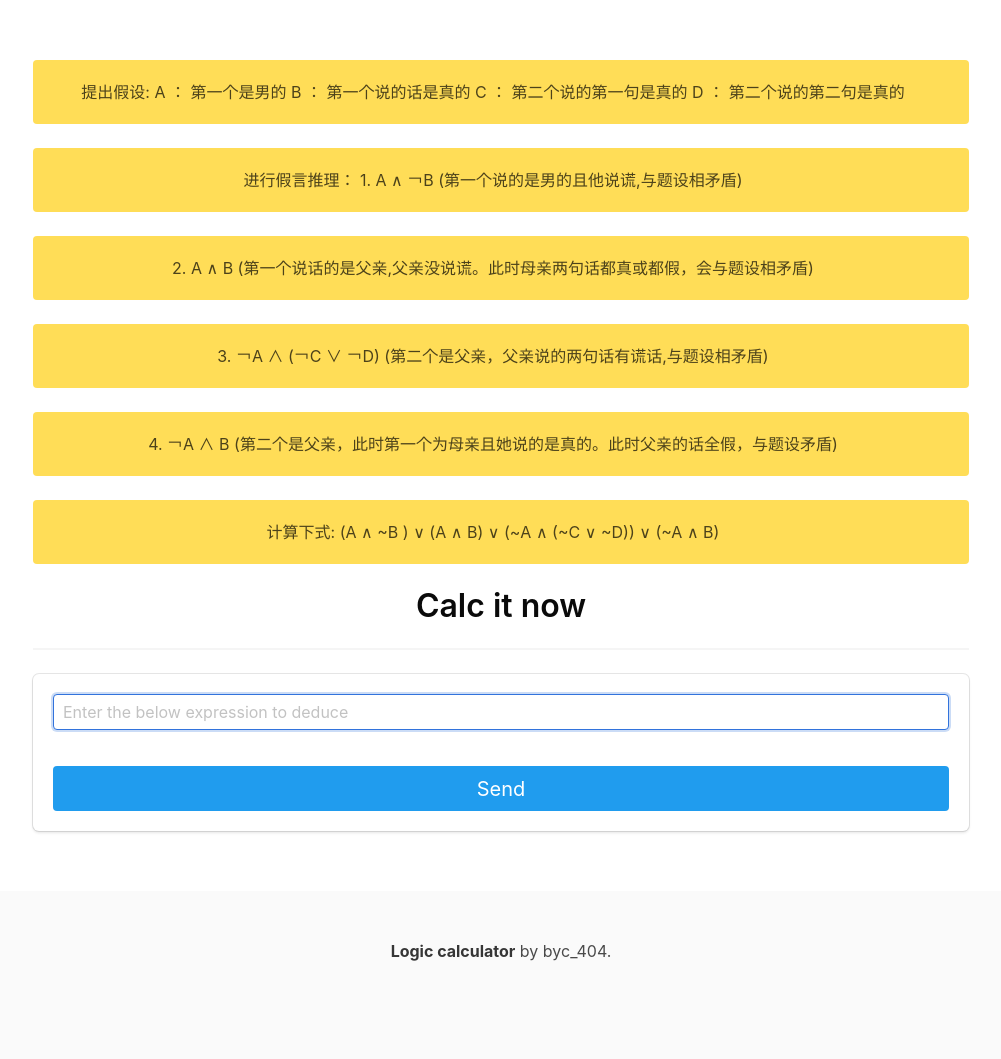
After one commit to baiyecha404/coding-week, a Flask app: page /deduce in a window 1280 px wide. The commit adds this page. Shown: the whole page, without its empty margins (139-1140 px from the left). Run offline with Flask 2, Linux system fonts and the light colour scheme.

Commit message:
Might be the final version

```diff
--- a/TruthTable.py
+++ b/TruthTable.py
@@ -11,7 +11,7 @@ class Truths(object):
         self.ints = ints
         self.results=[]
         # generate the sets of booleans for the bases
-        self.base_conditions = list(itertools.product([False, True],repeat=len(base)))
+        self.base_conditions = list(itertools.product([False, True], repeat=len(base)))
 
         # regex to match whole words defined in self.bases
         # used to add object context to variables in self.phrases
@@ -20,8 +20,8 @@ class Truths(object):
 
     def calculate(self, *args):
         # convert tuple args  to dict, then evaluate it.
-        evaluate_phrases=(evaluate(parse(self.phrases,),dict(zip(self.base,list(args)))))
-        row=list(args) + [evaluate_phrases]
+        evaluate_phrases = (evaluate(parse(self.phrases,), dict(zip(self.base, list(args)))))
+        row = list(args) + [evaluate_phrases]
         self.results.append(row)
         if self.ints:
             return [int(item) for item in row]
--- a/app.py
+++ b/app.py
@@ -1,5 +1,5 @@
-from flask import Flask, render_template, request, flash, redirect, send_file, session
-from func import PrintCNF,PrintDNF,getResult,getVariables
+from flask import Flask, render_template, request, flash
+from func import PrintCNF,PrintDNF,getResult,getVariables,deduce
 import os
 
 
@@ -8,6 +8,7 @@ app.config['SECRET_KEY']=os.urandom(20)
 
 
 ALLOWED_OPTIONS = ["truthtable", "getDNF", "getCNF", "deduce"]
+GENDER= ['Male','Female']
 
 @app.route("/")
 def index():
@@ -27,11 +28,10 @@ def calc():
         return "Plz send your option."
     else:
         if options not in ALLOWED_OPTIONS:
-            return "Options not supported."
+            return "Option not supported."
         try:
             variables = getVariables(expression)
-            result=getResult(variables,expression)
-
+            result = getResult(variables,expression)
             # unreadable table eg:[[True,True],[],[]...]
             digit_table = result.getResult()
             if options == "truthtable":
@@ -68,5 +68,30 @@ def judge():
         except Exception as e:
             return str(e)
 
+@app.route("/deduce", methods=["GET"])
+def send_deduce():
+    return render_template('deduce.html')
+
+@app.route("/deduce", methods=["POST"])
+def deduce_result():
+    expression = request.form["expression"]
+    if expression == "":
+        return "Just copy and paste..."
+    else:
+        try:
+            variables = getVariables(expression)
+            result = getResult(variables, expression).getResult()
+            answer = deduce(variables,result)
+            flash("Result: " + str(answer))
+            first_gender = (GENDER[0] if answer['A'] else GENDER[1])
+            second_gender = [gender for gender in GENDER if gender != first_gender][0]
+            child_gender = (GENDER[0] if answer['B'] else GENDER[1])
+            flash('The first one is {0}, the second one is {1}.The child is {2}'.format(
+                first_gender, second_gender, child_gender
+            ))
+            return render_template('deduce.html')
+        except Exception as e:
+            return str(e)
+
 if __name__ == "__main__":
     app.run('0.0.0.0', port=8000, threaded=True)
--- /dev/null
+++ b/templates/deduce.html
@@ -0,0 +1,40 @@
+{% extends "layout.html" %}
+{% block body %}
+<div class="hero-body">
+	<div class="container has-text-centered">
+		<div class="column is-10 is-offset-1">
+<div class="notification is-warning">提出假设: A ： 第一个是男的
+B ： 第一个说的话是真的
+C ： 第二个说的第一句是真的
+D ： 第二个说的第二句是真的</div>
+            <div class="notification is-warning">进行假言推理： 1. A ∧ ￢B  (第一个说的是男的且他说谎,与题设相矛盾)</div>
+ <div class="notification is-warning">2. A ∧ B   (第一个说话的是父亲,父亲没说谎。此时母亲两句话都真或都假，会与题设相矛盾)</div>
+ <div class="notification is-warning">3. ￢A ∧ (￢C ∨ ￢D) (第二个是父亲，父亲说的两句话有谎话,与题设相矛盾)</div>
+ <div class="notification is-warning">4. ￢A ∧ B   (第二个是父亲，此时第一个为母亲且她说的是真的。此时父亲的话全假，与题设矛盾)</div>
+            <div class="notification is-warning">计算下式: (A ∧ ~B ) ∨ (A ∧ B) ∨ (~A ∧ (~C ∨ ~D)) ∨ (~A ∧ B)</div>
+            {% with messages = get_flashed_messages() %}
+			{% if messages %}
+			{% for message in messages %}
+			<div class="notification is-warning">
+				{{message}}
+			</div>
+			{% endfor %}
+			{% endif %}
+			{% endwith %}
+			<h3 class="title has-text-black">Calc it now</h3>
+			<hr class="login-hr">
+			<div class="box">
+			<form method="post">
+                    <div class="field">
+                        <div class="control">
+                            <input class="input" type="text" name="expression" placeholder="Enter the below expression to deduce" autofocus="">
+                        </div>
+                        <br>
+                    </div>
+                    <button class="button is-block is-info is-medium is-fullwidth">Send</button>
+			</form>
+			</div>
+		</div>
+	</div>
+</div>
+{% endblock %}
--- a/templates/index.html
+++ b/templates/index.html
@@ -14,6 +14,9 @@
 					<div class="navbar-end">
 						<a href="/judge" class="navbar-item">
 							Judge
+						</a>
+                        <a href="/deduce" class="navbar-item">
+							Deduce
 						</a>
 						<span class="navbar-item">
 							<a href="/calc" class="button is-primary is-inverted">
--- a/templates/judge.html
+++ b/templates/judge.html
@@ -2,7 +2,7 @@
 {% block body %}
 <div class="hero-body">
 	<div class="container has-text-centered">
-		<div class="column is-4 is-offset-4">
+		<div class="column is-10 is-offset-1">
 			{% with messages = get_flashed_messages() %}
 			{% if messages %}
 			{% for message in messages %}
--- a/templates/layout.html
+++ b/templates/layout.html
@@ -6,7 +6,6 @@
 	<meta http-equiv="X-UA-Compatible" content="ie=edge">
 	<title>Logic calculator</title>
 	<link rel="stylesheet" href="https://cdnjs.cloudflare.com/ajax/libs/bulma/0.7.4/css/bulma.min.css" type="text/css" media="all">
-	<script src="https://www.google.com/recaptcha/api.js" async defer></script>
 </head>
 <body>
 
--- a/templates/send.html
+++ b/templates/send.html
@@ -2,7 +2,7 @@
 {% block body %}
 <div class="hero-body">
 	<div class="container has-text-centered">
-		<div class="column is-4 is-offset-4">
+		<div class="column is-10 is-offset-1">
 			{% with messages = get_flashed_messages() %}
 			{% if messages %}
 			{% for message in messages %}
--- a/util.py
+++ b/util.py
@@ -1,7 +1,7 @@
 import re
 from collections import namedtuple
 import operator
-from string import ascii_uppercase,ascii_lowercase
+from string import ascii_uppercase
 
 Constant = namedtuple('Constant', 'value')
 Variable = namedtuple('Variable', 'name')
@@ -51,8 +51,7 @@ def parse(s):
 
     def error(expected):
         # Current token failed to match, so raise syntax error.
-        raise SyntaxError("Expected {} but found {!r}"
-                          .format(expected, token))
+        raise SyntaxError("Expected {} but found {!r}".format(expected, token))
 
     def match(valid_tokens):
         # If the current token is found in valid_tokens, consume it
```
Also changed, not shown: func.py (+8 -2 lines), solve.md (added, +41 -0 lines), test.py (deleted, +0 -9 lines).
